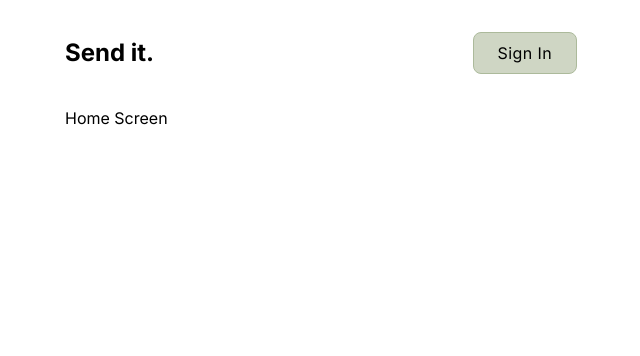
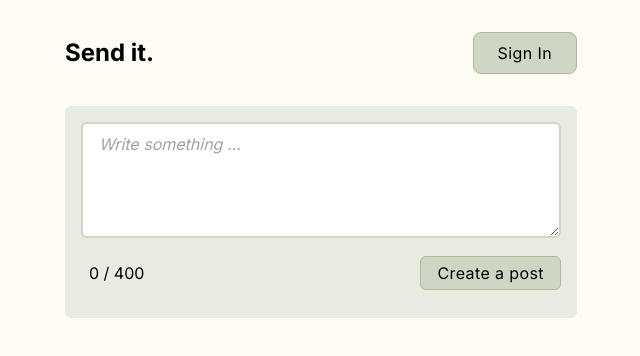
Before and after one commit to labib03/post-it-next-pages, a Next.js app: page / in a window 1280 px wide. Shown: the top 356 px of the page, without its empty margins (319-959 px from the left). Built offline with nearby package versions, Linux system fonts and the light colour scheme; no server answers.

Commit message:
feat: slicing create post component

```diff
--- /dev/null
+++ b/src/components/CreatePost/CreatePost.tsx
@@ -0,0 +1,29 @@
+import { useState } from "react";
+
+function CreatePost() {
+  const [inputValue, setInputValue] = useState("");
+  return (
+    <div className="bg-sage-100 rounded-md p-4">
+      <textarea
+        rows={4}
+        placeholder="Write something ..."
+        value={inputValue}
+        className="w-full border-2 px-4 py-2 border-sage-200 rounded-md transition-all duration-200 focus:border-light focus:outline-none placeholder:italic"
+        onChange={(e) => setInputValue(e.target.value)}
+      />
+
+      <div className="flex justify-between items-center my-3">
+        <h2
+          className={`ml-2 ${inputValue?.length > 390 ? "text-red-600" : ""}`}
+        >
+          {inputValue.length} / 400
+        </h2>
+        <button className="bg-sage-200 px-4 py-1 tracking-wide rounded-md border border-sage-300 transition-all duration-200 hover:bg-sage-300">
+          Create a post
+        </button>
+      </div>
+    </div>
+  );
+}
+
+export default CreatePost;
--- a/src/components/index.ts
+++ b/src/components/index.ts
@@ -1,3 +1,4 @@
 import Navbar from "./Navbar/Navbar";
+import CreatePost from "./CreatePost/CreatePost";
 
-export { Navbar };
+export { Navbar, CreatePost };
--- a/src/pages/_app.tsx
+++ b/src/pages/_app.tsx
@@ -1,3 +1,4 @@
+import { Navbar } from "@/components";
 import "@/styles/globals.css";
 import { SessionProvider } from "next-auth/react";
 import type { AppProps } from "next/app";
@@ -19,6 +20,7 @@ export default function App({
           font-family: ${inter.style.fontFamily};
         }
       `}</style>
+      <Navbar />
       <Component {...pageProps} />
     </SessionProvider>
   );
--- a/src/pages/_document.tsx
+++ b/src/pages/_document.tsx
@@ -4,7 +4,7 @@ export default function Document() {
   return (
     <Html lang="en">
       <Head />
-      <body className="mx-4 md:mx-48 xl:mx-96">
+      <body className="mx-4 md:mx-48 xl:mx-96 bg-light">
         <Main />
         <NextScript />
       </body>
--- a/src/pages/index.tsx
+++ b/src/pages/index.tsx
@@ -1,9 +1,9 @@
-import { Navbar } from "@/components";
+import { CreatePost } from "@/components";
+
 export default function Home() {
   return (
     <>
-      <Navbar />
-      <h1>Home Screen</h1>
+      <CreatePost />
     </>
   );
 }
--- a/tailwind.config.js
+++ b/tailwind.config.js
@@ -13,6 +13,8 @@ module.exports = {
           "conic-gradient(from 180deg at 50% 50%, var(--tw-gradient-stops))",
       },
       colors: {
+        light: "#FEFCF3",
+        "semi-light": "#F9EBC8",
         sage: {
           50: "#f5f7f2",
           100: "#e8ebe0",
@@ -39,6 +41,19 @@ module.exports = {
           900: "#821a1a",
           950: "#470808",
         },
+        champagne: {
+          50: "#fdf9ed",
+          100: "#f9ebc8",
+          200: "#f3d894",
+          300: "#edbf5c",
+          400: "#e9a836",
+          500: "#e1881f",
+          600: "#c76718",
+          700: "#a64917",
+          800: "#873a19",
+          900: "#6f3018",
+          950: "#3f1709",
+        },
       },
     },
   },
```
